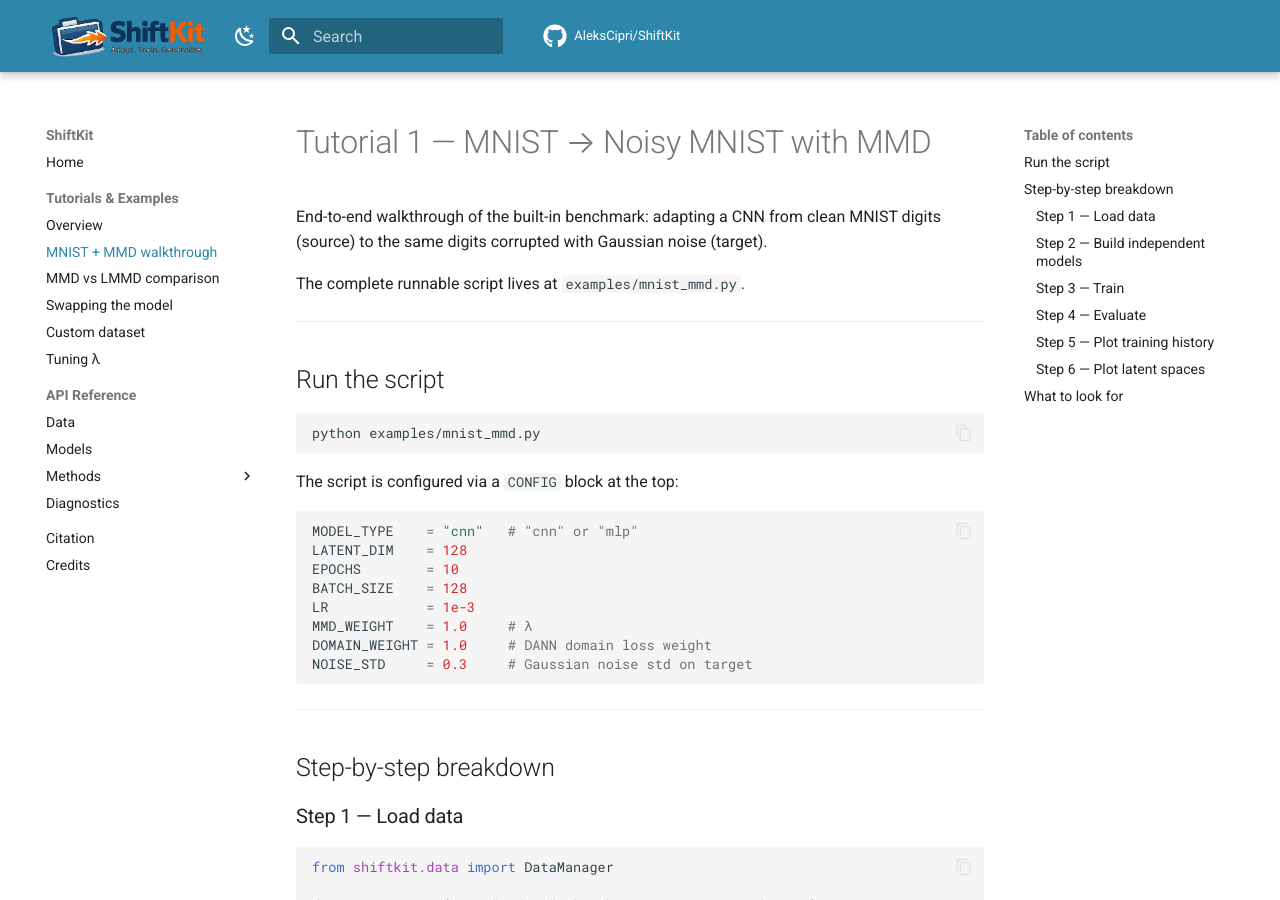
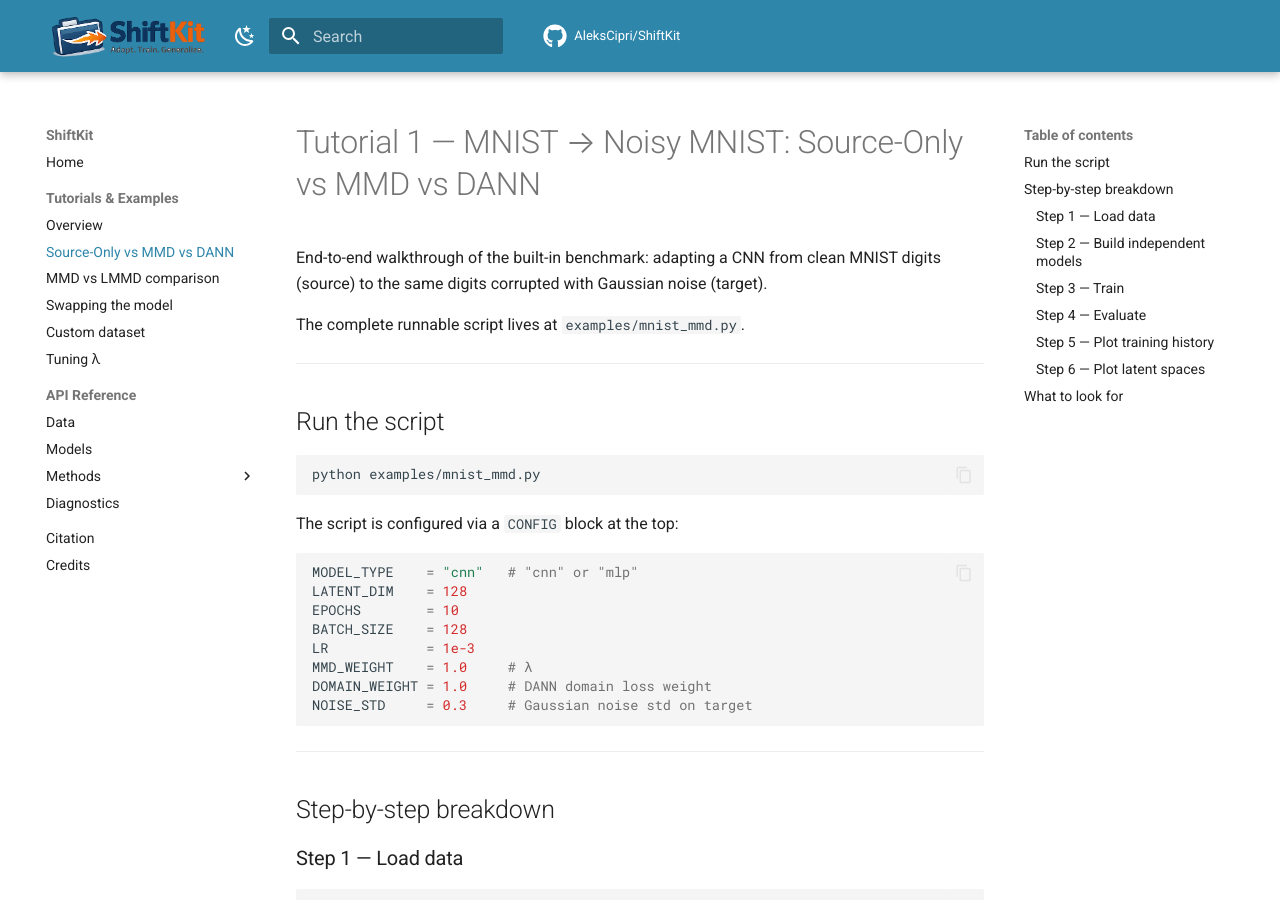
Before and after one commit to AleksCipri/ShiftKit, an MkDocs documentation site: the page built from docs/tutorials/mnist_mmd.md, in a window 1280 px wide and 900 px high. Built offline with MkDocs 1.6.1 and Material for MkDocs 9.7.7, drawn with Linux system fonts in a browser that asks for light colours; comment, search, counter and statistics services are not loaded.

Commit message:
Rename tutorial 1 to reflect Source-Only vs MMD vs DANN content
Co-Authored-By: Claude Sonnet 4.6 <noreply@anthropic.com>

```diff
--- a/docs/tutorials/mnist_mmd.md
+++ b/docs/tutorials/mnist_mmd.md
@@ -1,4 +1,4 @@
-# Tutorial 1 — MNIST → Noisy MNIST with MMD
+# Tutorial 1 — MNIST → Noisy MNIST: Source-Only vs MMD vs DANN
 
 End-to-end walkthrough of the built-in benchmark: adapting a CNN from clean
 MNIST digits (source) to the same digits corrupted with Gaussian noise (target).
--- a/mkdocs.yml
+++ b/mkdocs.yml
@@ -42,7 +42,7 @@ nav:
   - Home: index.md
   - Tutorials & Examples:
       - Overview: tutorials/index.md
-      - MNIST + MMD walkthrough: tutorials/mnist_mmd.md
+      - Source-Only vs MMD vs DANN: tutorials/mnist_mmd.md
       - MMD vs LMMD comparison: tutorials/mmd_vs_lmmd.md
       - Swapping the model: tutorials/swap_model.md
       - Custom dataset: tutorials/custom_dataset.md
```
Also changed, not shown: docs/tutorials/index.md (+1 -1 lines).
